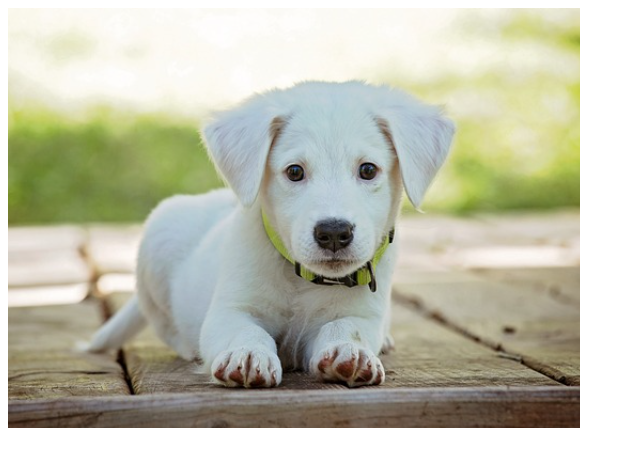
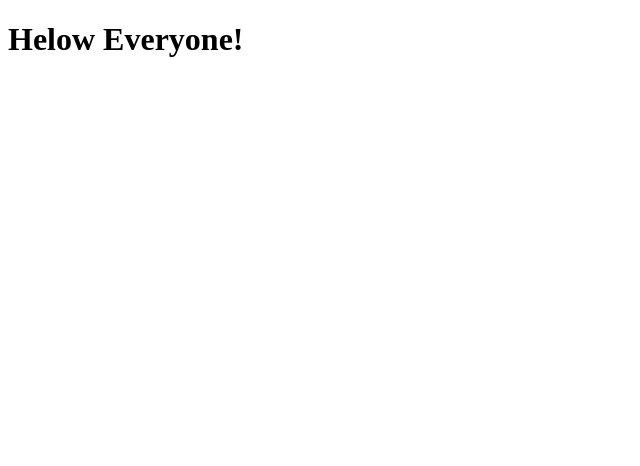
Before and after one commit to Dr-S-K-M-Rahaman/toke-uri, a plain HTML site: page index.html in a window 1280 px wide. Shown: the whole page, without its empty margins (0-640 px from the left). Drawn offline with Linux system fonts and the light colour scheme.

Commit message:
Update index.html

```diff
--- a/index.html
+++ b/index.html
@@ -6,6 +6,6 @@
     <title>Document</title>
 </head>
 <body>
-    <img src="./token.png" alt="Italian Trulli">
+    <h1>Helow Everyone!</h1>
 </body>
 </html>
```
